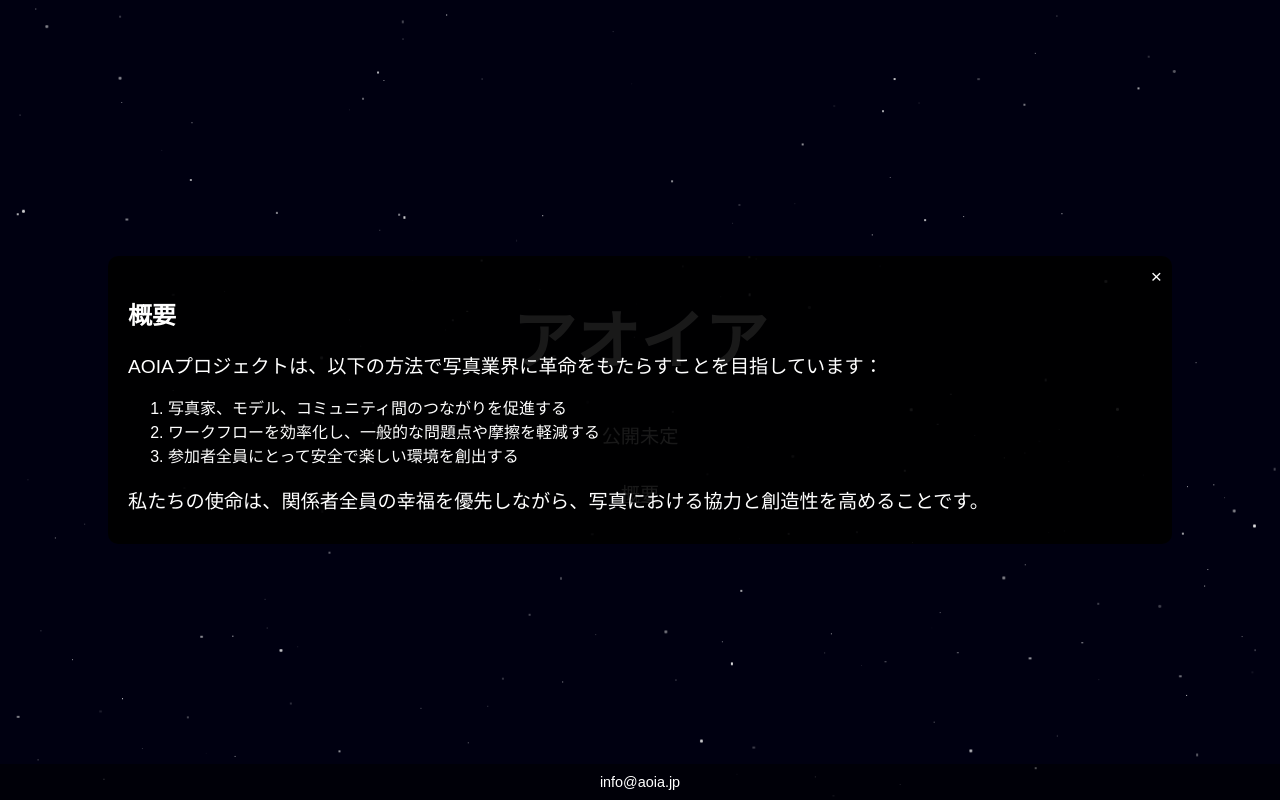
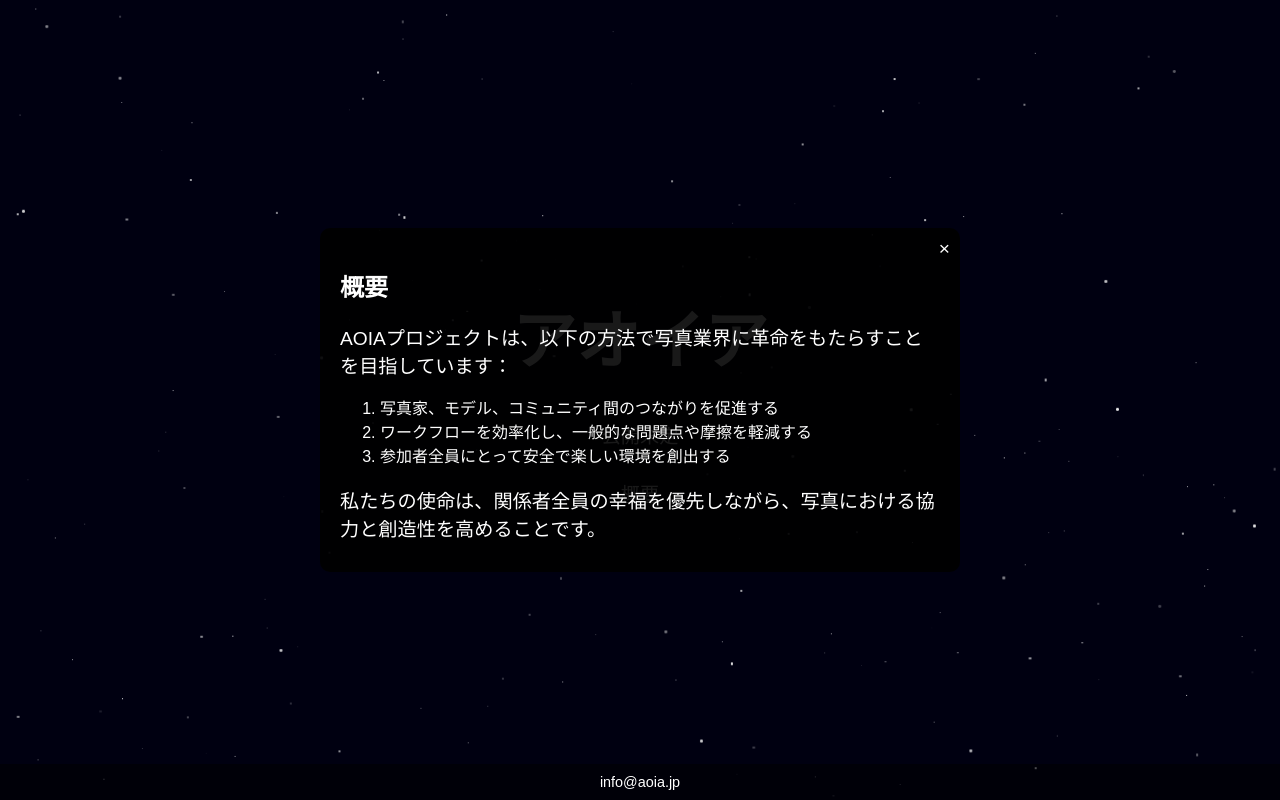
Before and after one commit to yudataguy/aoia-landing-page, a plain HTML site: page index.html in a window 1280 px wide. Both pictures are taken after a click on the element "概要". Drawn offline with Linux system fonts and the light colour scheme.

Commit message:
update margin desktop

```diff
--- a/index.html
+++ b/index.html
@@ -71,6 +71,7 @@
 
         .about-us-box {
             display: none;
+
             position: fixed;
             top: 50%;
             left: 50%;
@@ -78,7 +79,8 @@
             background-color: rgba(0, 0, 0, 0.9);
             padding: 20px;
             border-radius: 10px;
-            width: 80%;
+            width: 90%;
+            max-width: 600px; /* Limit maximum width on larger screens */
             max-height: 80%;
             overflow-y: auto;
             color: white;
```
